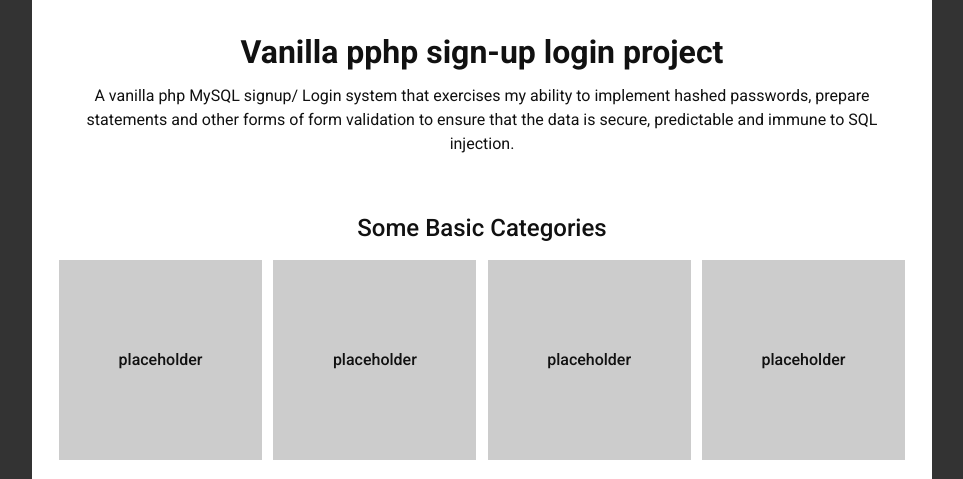
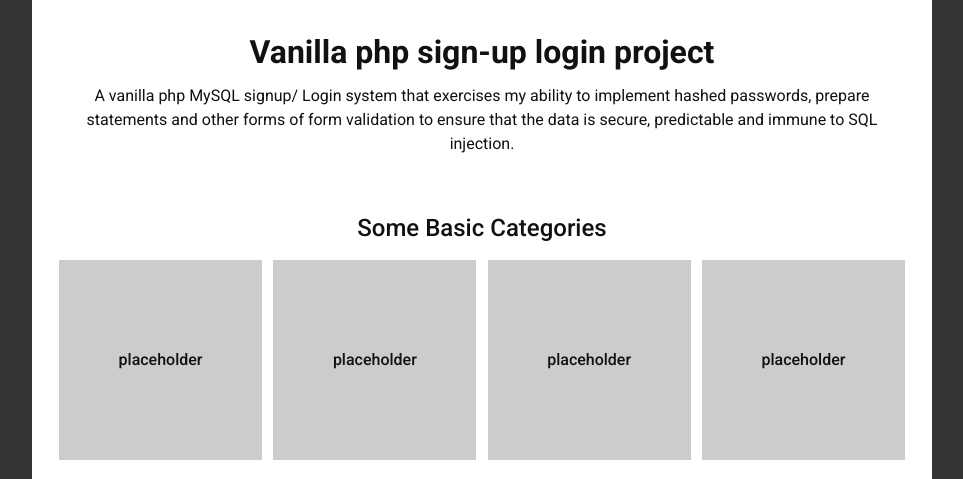
Before and after one commit to jkmagnussen/VanillaPhpSignupLoginSystem, a PHP site: page / in a window 1280 px wide. Shown: the part 60-539 px from the top of the page, without its empty margins (158-1121 px from the left). Run offline with PHP 8.4, Linux system fonts and the light colour scheme.

Commit message:
php title amend

```diff
--- a/index.php
+++ b/index.php
@@ -28,7 +28,7 @@ a {
 
 
 <section class="index-intro">
-    <h1>Vanilla pphp sign-up login project</h1>
+    <h1>Vanilla php sign-up login project</h1>
     <p>A vanilla php MySQL signup/ Login system that exercises my ability to implement hashed passwords, prepare
         statements and other forms of form validation to ensure that the data is secure, predictable and immune to SQL
         injection.
```
